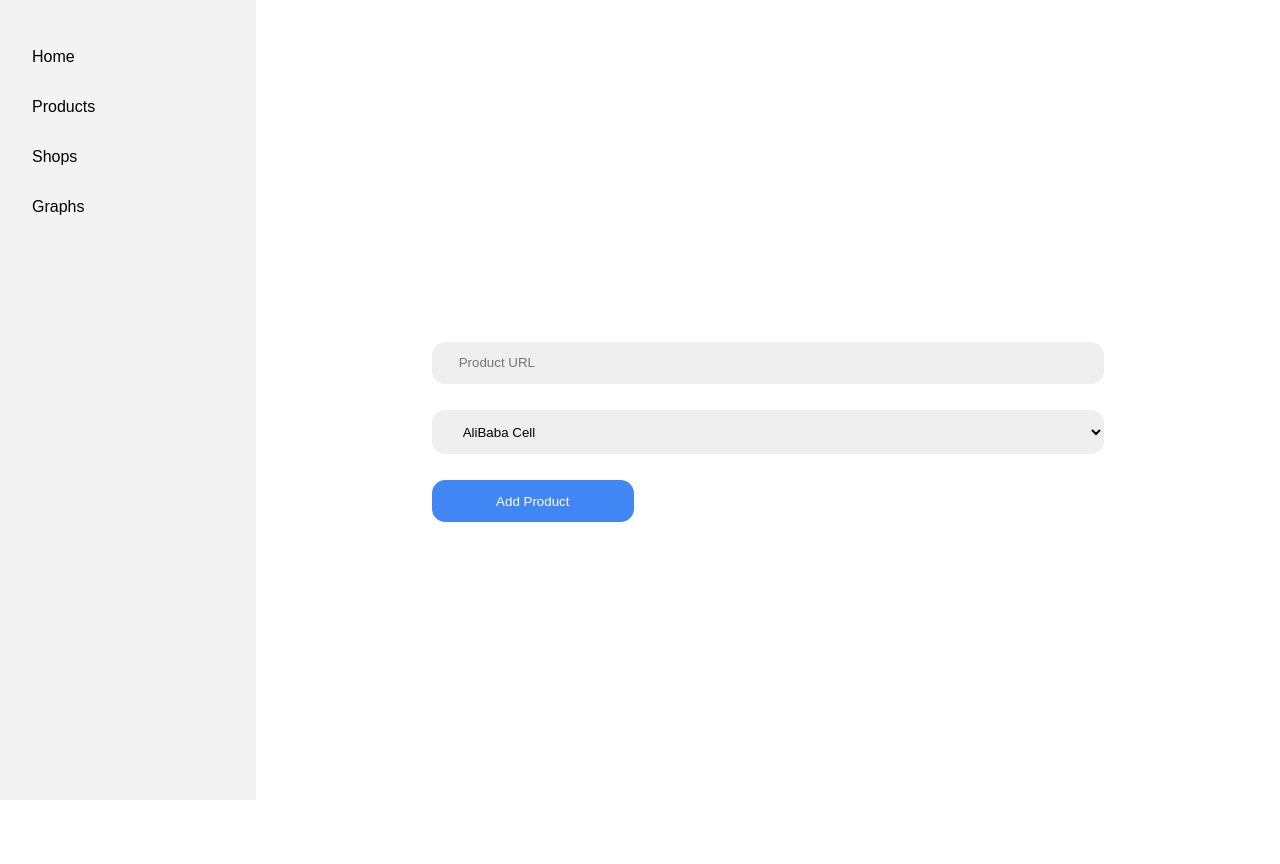
After one commit to rizyxy/salesmonitoring, a Django app: page //products/add-product in a window 1280 px wide. The commit adds this page. Run offline with Django 4.2, Linux system fonts and the light colour scheme.

Commit message:
Added Add Product Page

```diff
--- a/master/templates/master.html
+++ b/master/templates/master.html
@@ -18,10 +18,10 @@
 
     <div class="grid">
         <div class="sidenav">
-            <a id="{% if request.path == '/' %}active{% endif %}" href="dashboard/">Home</a>
-            <a id="{% if request.path == 'products/' %}active{% endif %}" href="products/">Products</a>
-            <a id="{% if request.path == 'shops/' %}active{% endif %}" href="shops/" >Shops</a>
-            <a id="{% if request.path == 'graphs/' %}active{% endif %}" href="">Graphs</a>
+            <a id="{% if request.path == '/' %}active{% endif %}" href="/">Home</a>
+            <a id="{% if request.path == '/products/' %}active{% endif %}" href="/products/">Products</a>
+            <a id="{% if request.path == '/shops/' %}active{% endif %}" href="/shops/" >Shops</a>
+            <a id="{% if request.path == '/graphs/' %}active{% endif %}" href="">Graphs</a>
         </div>
         <!-- Add Content Here -->
         {% block content %}
--- /dev/null
+++ b/products/static/add_product.css
@@ -0,0 +1,47 @@
+.content {
+    padding: 2em;
+    display: flex; /* Use flexbox to center content horizontally and vertically */
+    flex-direction: column; /* Stack items vertically (optional, adjust as needed) */
+    justify-content: center; /* Center content vertically */
+    align-items: center; /* Center content horizontally */
+    height: 100%;
+}
+
+.add-product-form {
+    width: 70%;
+    display: flex; /* Use flexbox to stack elements vertically */
+    flex-direction: column; /* Stack elements vertically */
+}
+
+#url-field {
+    background-color: #EFEFEF;
+    border-radius: 1em;
+    padding: 1em 2em;
+    border: none;
+}
+
+#url-field:focus {
+    outline: none;
+}
+
+#shop-field {
+    border-radius: 1em;
+    background-color: #EFEFEF;
+    padding: 1em 2em;
+    border: none;
+    margin-top: 2em;
+}
+
+#shop-field:focus {
+    outline: none;
+}
+
+#add-button {
+    background-color: #4285F4;
+    color: white;
+    border-radius: 1em;
+    width: 30%;
+    margin-top: 2em;
+    padding: 1em 2em;
+    border: none;
+}
--- /dev/null
+++ b/products/templates/add_product.html
@@ -0,0 +1,23 @@
+{% extends 'master.html' %}
+
+{% block css %}
+{% load static %}
+<link rel="stylesheet" href="{% static 'add_product.css' %}">
+{% endblock %}
+
+
+{% block title %} Add Product {% endblock %}
+
+{% block content %}
+
+<div class="content">
+    <form action="" class="add-product-form">
+        <input type="text" name="" id="url-field" placeholder="Product URL">
+        <select name="" id="shop-field">
+            <option value="AliBaba Cell">AliBaba Cell</option>
+        </select>
+        <button id="add-button">Add Product</button>
+    </form>
+</div>
+
+{% endblock %}
--- a/products/templates/all_products.html
+++ b/products/templates/all_products.html
@@ -17,7 +17,7 @@
             <input class="search-bar" type="text" placeholder="Search">
         </form>
         <button class="header-button">Filter</button>
-        <button class="header-button">Add Product</button>
+        <a class="link-button" href="{% url 'add-product' %}">Add Product</a>
     </div>
     <table class="products-table">
         <tr>
--- a/products/urls.py
+++ b/products/urls.py
@@ -2,5 +2,6 @@ from django.urls import path
 from . import views
 
 urlpatterns = [
-    path('products/', views.all_products, name='products')
+    path('products/', views.all_products, name='products'),
+    path('/products/add-product', views.add_product, name='add-product')
 ]
--- a/products/views.py
+++ b/products/views.py
@@ -10,3 +10,7 @@ def all_products(request):
     }
 
     return HttpResponse(template.render(context, request))
+
+def add_product(request):
+    template = loader.get_template('add_product.html')
+    return HttpResponse(template.render(None, request))
```
Also changed, not shown: products/static/all_product.css (+12 -0 lines).
